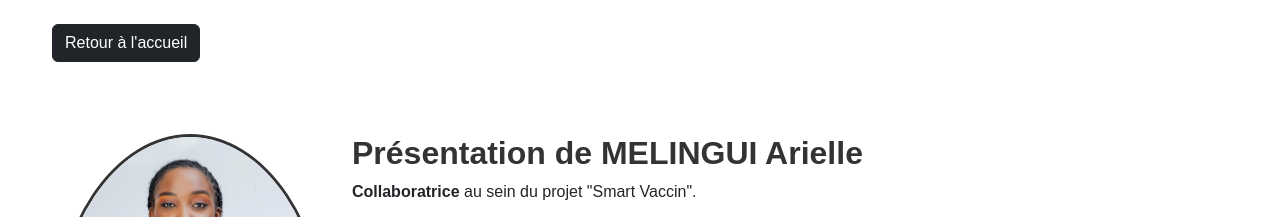
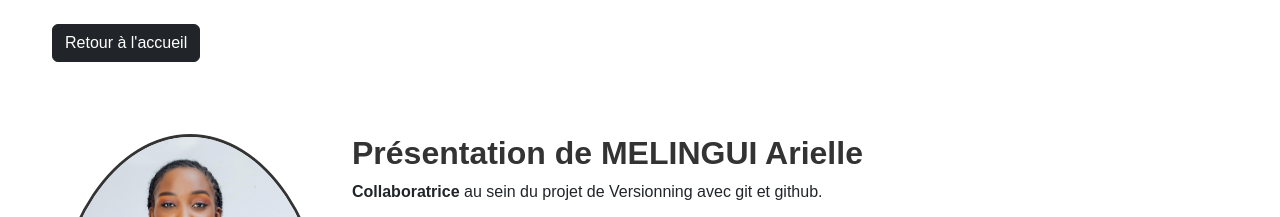
Before and after one commit to GeorgesC19/Groupe-2, a plain HTML site: page MELINGUI.html in a window 1280 px wide. Shown: the top 217 px of the page. Drawn offline with nearby package versions, Linux system fonts and the light colour scheme.

Commit message:
modification du nom du projet

```diff
--- a/MELINGUI.html
+++ b/MELINGUI.html
@@ -26,7 +26,7 @@
             <!-- Présentation et tâches -->
             <div class="col-md-9">
                 <h2>Présentation de MELINGUI Arielle</h2>
-                <p><strong>Collaboratrice</strong> au sein du projet "Smart Vaccin".</p>
+                <p><strong>Collaboratrice</strong> au sein du projet de Versionning avec git et github.</p>
                 <p>
                     Je suis responsable de plusieurs tâches essentielles dans ce projet collaboratif. Mon rôle consiste à
                     contribuer à l'implémentation des fonctionnalités, au développement et au test de l'application.
```
